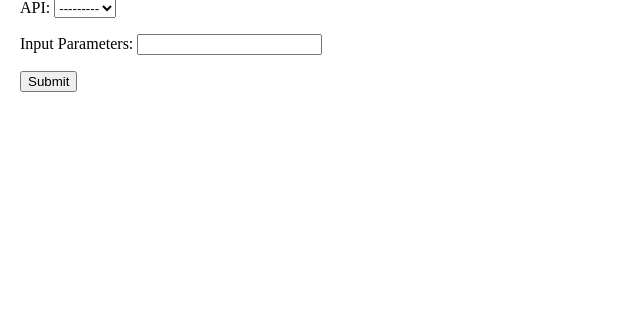
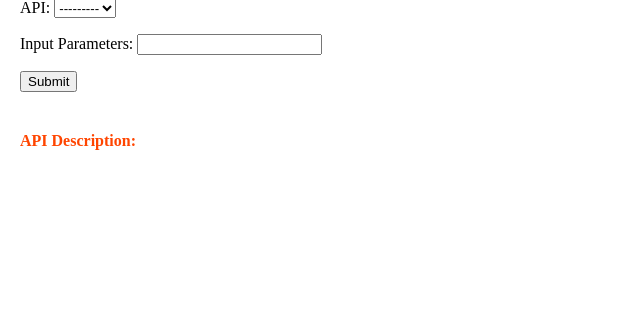
Before and after one commit to shakibaniataha/script-manager, a Django app: page / in a window 1280 px wide. Shown: the part 179-503 px from the top of the page, without its empty margins (0-640 px from the left). Run offline with Django 3.2, Linux system fonts and the light colour scheme; a user stored in the database is signed in; data that the repository does not hold is empty; parts of the project's set-up code (start-up, migrations or seed data) failed here and were passed over.

Commit message:
Made Api description to be viewed in home page. Plus a very important bug fix

```diff
--- a/main/forms.py
+++ b/main/forms.py
@@ -35,5 +35,4 @@ class AddRequestForm(forms.ModelForm):
 
         num_required_input_params = self.cleaned_data.get('api_id').num_input_params
         if num_valid_params != num_required_input_params:
-            raise ValidationError('The number of input params must match the number of required params'
-                                  ' specified by the API')
+            raise ValidationError('This API takes ' + str(num_required_input_params) + ' parameters as input')
--- a/main/urls.py
+++ b/main/urls.py
@@ -10,6 +10,7 @@ urlpatterns = [
     url(r'^register/$', views.register, name='register'),
     url(r'^requests/$', views.requests, name='requests'),
     url(r'^ajax/getRequests/$', views.ajaxGetRequests, name='get_requests'),
+    url(r'^ajax/getApiDescription/$', views.ajaxGetAPIDescription, name='get_api_description'),
     url(r'^downloadResults/$', views.download_results, name='download_results'),
     url(r'^downloadLogs/$', views.download_logs, name='download_logs'),
 ]
--- a/main/views.py
+++ b/main/views.py
@@ -44,7 +44,8 @@ def home(request):
 
     else:
         form = AddRequestForm()
-        form.fields["api_id"].queryset = API.objects.filter(pk__in=user_apis)
+
+    form.fields["api_id"].queryset = API.objects.filter(pk__in=user_apis)
 
     return render(request, 'main/home.html', {'form': form})
 
@@ -140,3 +141,15 @@ def download_zip(req):
     resp['Content-Disposition'] = 'attachment; filename=%s' % zip_filename
 
     return resp
+
+
+def ajaxGetAPIDescription(request):
+    response = {
+        'description': ''
+    }
+    api_id = request.GET.get('api_id')
+    if api_id:
+        api = API.objects.get(pk=api_id)
+        response['description'] = api.description
+
+    return JsonResponse(response, safe=False)
--- a/static/CSS/main.css
+++ b/static/CSS/main.css
@@ -94,3 +94,18 @@ table.dataTable tbody td{
 .errorlist{
     color: red;
 }
+
+#api-description{
+    margin-top: 40px;
+}
+
+#description-title{
+    font-weight:bold;
+    color: orangered;
+}
+
+#description-text{
+    padding: 0 40px 0 40px;
+    color: dodgerblue;
+    margin-top: 10px;
+}
--- a/static/JS/main.js
+++ b/static/JS/main.js
@@ -57,3 +57,27 @@ function callDownloadUrl(btn) {
     }
 
 }
+
+
+$('#id_api_id').on('change', function () {
+    getApiDescription($(this).val());
+});
+
+
+function getApiDescription(api_id){
+    $.ajax({
+        url: '/ajax/getApiDescription/',
+        type: "GET",
+        data: {'api_id': api_id},
+        contentType: 'application/json',
+        success: function(result){
+            description = result['description'];
+            $('#description-text').html(description);
+        }
+    });
+}
+
+
+$(document).ready(function () {
+    getApiDescription($('#id_api_id').val())
+});
--- a/templates/main/home.html
+++ b/templates/main/home.html
@@ -14,6 +14,13 @@
             {{ form.as_p }}
 
             <button>Submit</button>
+
+            <div id="api-description">
+                <span id="description-title">API Description:</span>
+                <p id="description-text">
+                    <!-- This paragraph will be filled by ajax -->
+                </p>
+            </div>
         </form>
     {% endif %}
 {% endblock %}
```
